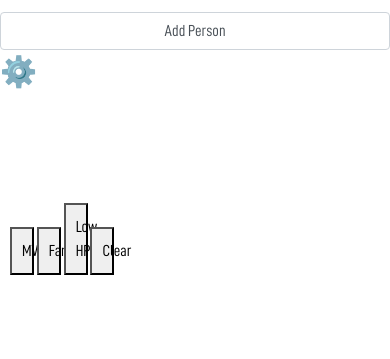
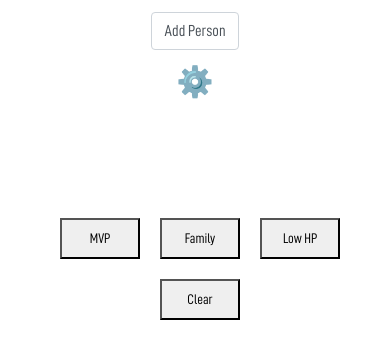
Before and after one commit to Fhy40/clarionCRM, a Flask app: page / in a window 390 px wide. Shown: the part 132-491 px from the top of the page. Run offline with Flask 3, Linux system fonts and the light colour scheme; data that the repository does not hold is empty.

Commit message:
Added in sample database template and added mobile support through CSS

```diff
--- a/static/css/style.css
+++ b/static/css/style.css
@@ -117,6 +117,20 @@ div {
     position: absolute;
     top: 20px;
     right: 20px;
+    display: flex;
+    align-items: center;
+    gap: 10px; /* space between Add Person and ⚙️ */
+}
+
+.top-right-button span {
+    font-size: 28px;
+    border-radius: 10px;
+    background-color: #ffffff;
+    transition: background-color 0.3s ease;
+}
+
+.top-right-button span:hover {
+    background-color: #dcdcdc;
 }
 
 .form-container {
@@ -137,6 +151,39 @@ div {
         position: static;
         margin-bottom: 20px;
     }
+
+    .filter-buttons {
+        width: auto;
+        min-width: 80px;
+        padding: 8px 12px;
+        font-size: 14px;
+        margin: 5px;
+        display: inline-block;
+    }
+
+    button, .filter-buttons {
+    -webkit-appearance: none;
+    -moz-appearance: none;
+    appearance: none;
+    border-radius: 0; /* or your desired value */
+    }
+
+    .filter-div {
+        display: flex;
+        flex-wrap: wrap;
+        gap: 10px;
+        justify-content: center;
+    }
+
+    .top-right-button {
+        position: static;
+        flex-direction: column;
+        align-items: center;   /* ⬅️ This centers the items horizontally */
+        justify-content: center;
+        gap: 10px;
+        margin-bottom: 20px;
+    }
+
 }
 
 .modal {
@@ -175,7 +222,7 @@ div {
 }
 
 .glow-hover {
-    transition: box-shadow 0.3s ease-in-out;
+    transition: box-shadow 0.1s ease-in-out;
     border-radius: 8px;
 }
 
--- a/templates/agent_card.html
+++ b/templates/agent_card.html
@@ -5,9 +5,9 @@
 {% endblock %}
 
 {% block body %}
-
+<div>
 <h1 class="page-title">Update Contact Details</h1>
-
+</div>
 <div class="form-container">
     <div class="agent-card-base agent-card{% if person['Category']|lower == 'best friend' %}-mvp{% elif person['Category']|lower == 'family' %}-fam{% endif %}" style="max-width: 500px; width: 100%;">
         <h6>Name: {{ person['Name'] }}</h6>
```
Also changed, not shown: initialize_database.py (renamed from transferexcel2sql.py), 2 other files.
